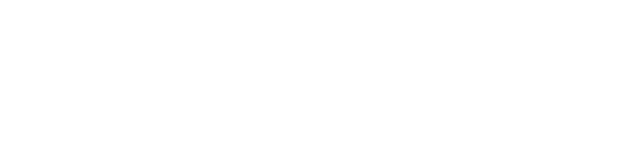
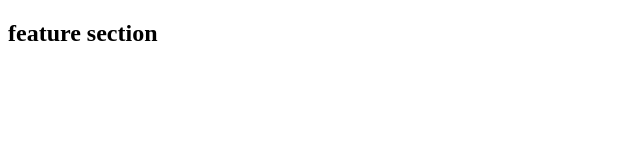
Before and after one commit to Amit44777/git-exampe-two, a plain HTML site: page index.html in a window 1280 px wide. Shown: the whole page, without its empty margins (0-640 px from the left). Drawn offline with Linux system fonts and the light colour scheme.

Commit message:
feature section complete

```diff
--- a/index.html
+++ b/index.html
@@ -11,7 +11,9 @@
         <p></p>
     </header>
 
-
+    <section>
+        <h1>feature section</h1>
+    </section>
 
 
 
```
